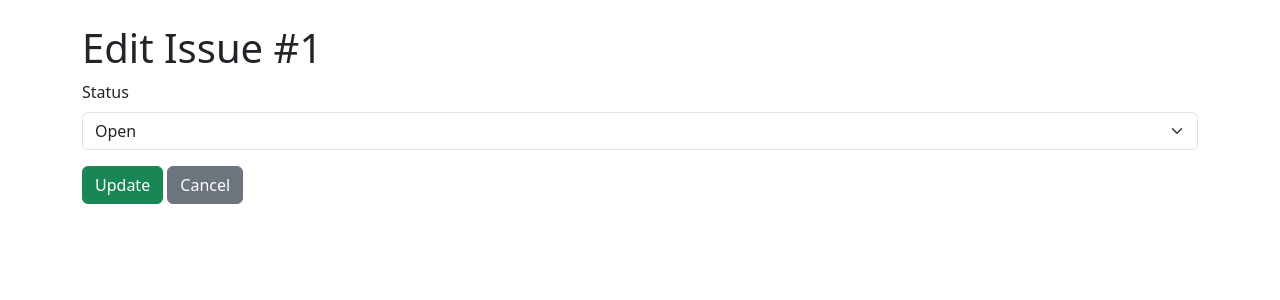
After one commit to AlexCoventry2023/Issue-Tracker, a Flask app: page /edit/1 in a window 1280 px wide. The commit adds this page. Shown: the top 300 px of the page. Run offline with Flask 3, Linux system fonts and the light colour scheme; a database or web service that is not in the repository returns one stand-in record (values such as "Sample title"); some libraries are stand-ins or nearby versions.

Commit message:
Edit task

```diff
--- a/app.py
+++ b/app.py
@@ -60,6 +60,24 @@ def add_issue():
         return redirect('/')
     return render_template("add_issue.html")
 
+@app.route('/edit/<int:issue_id>', methods=['GET', 'POST'])
+def edit_issue(issue_id):
+    conn = get_connection()
+    c = conn.cursor()
+
+    if request.method == 'POST':
+        new_status = request.form['status']
+        c.execute("UPDATE issues SET status = %s WHERE id = %s", (new_status, issue_id))
+        conn.commit()
+        conn.close()
+        return redirect('/')
+
+    c.execute("SELECT * FROM issues WHERE id = %s", (issue_id,))
+    issue = c.fetchone()
+    conn.close()
+    return render_template("edit_issue.html", issue=issue)
+
+
 if __name__ == "__main__":
     init_db()
     port = int(os.environ.get("PORT", 10000))
--- /dev/null
+++ b/templates/edit_issue.html
@@ -0,0 +1,23 @@
+<!DOCTYPE html>
+<html>
+<head>
+    <title>Edit Issue</title>
+    <link href="https://cdn.jsdelivr.net/npm/bootstrap@5.3.0/dist/css/bootstrap.min.css" rel="stylesheet">
+</head>
+<body class="container my-4">
+    <h1>Edit Issue #{{ issue[0] }}</h1>
+    <form method="POST">
+        <div class="mb-3">
+            <label class="form-label">Status</label>
+            <select class="form-select" name="status">
+                <option value="Open" {% if issue[4] == 'Open' %}selected{% endif %}>Open</option>
+                <option value="In Progress" {% if issue[4] == 'In Progress' %}selected{% endif %}>In Progress</option>
+                <option value="Resolved" {% if issue[4] == 'Resolved' %}selected{% endif %}>Resolved</option>
+                <option value="Closed" {% if issue[4] == 'Closed' %}selected{% endif %}>Closed</option>
+            </select>
+        </div>
+        <button class="btn btn-success" type="submit">Update</button>
+        <a class="btn btn-secondary" href="/">Cancel</a>
+    </form>
+</body>
+</html>
--- a/templates/index.html
+++ b/templates/index.html
@@ -26,5 +26,9 @@
     </table>
 
     <canvas id="statusChart" height="150"></canvas>
+
+<a class="btn btn-sm btn-primary" href="/edit/{{ issue[0] }}">Edit</a>
+
+
 </body>
 </html>
```
